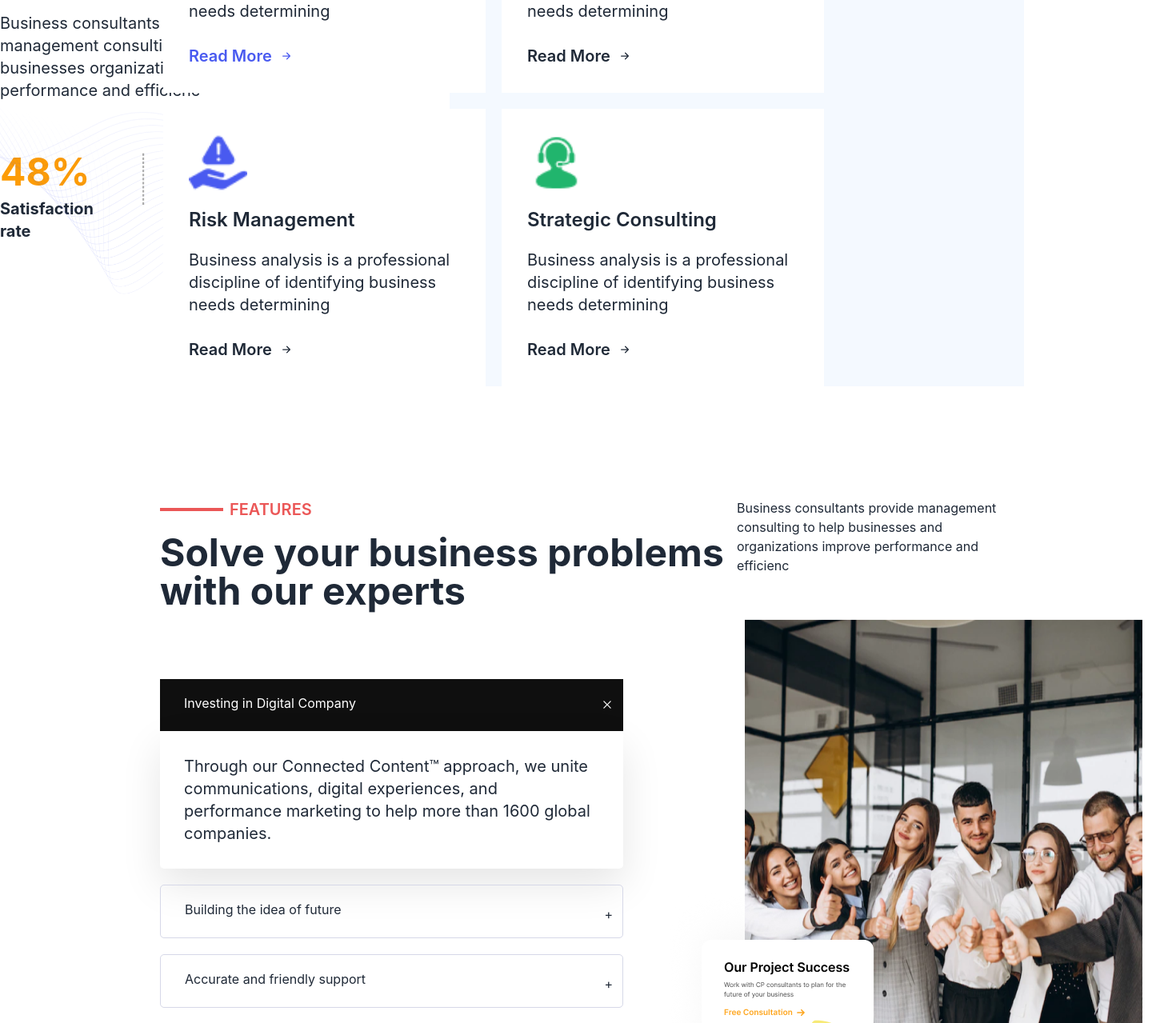
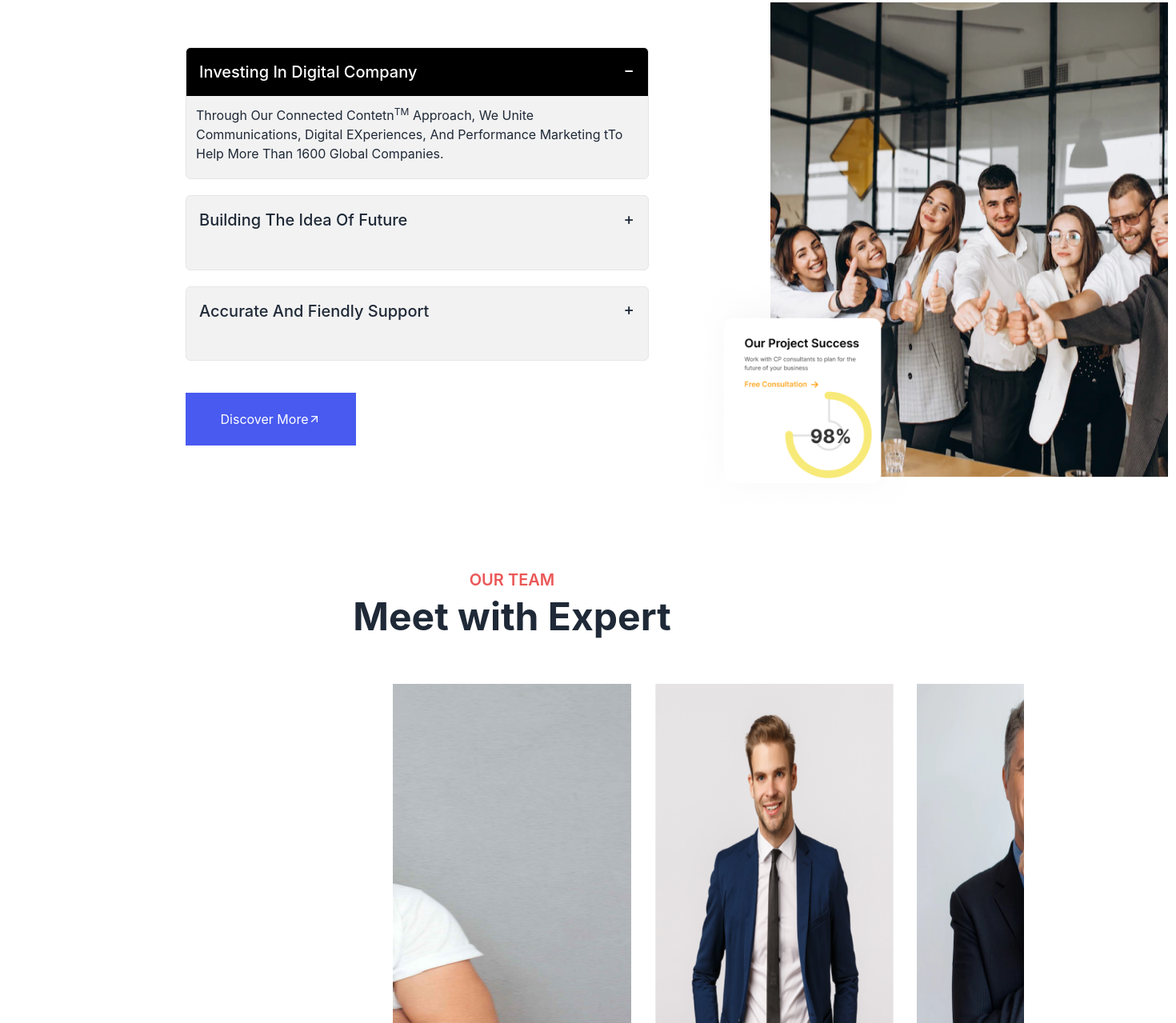
Before and after one commit to Rayhan108/creative-peoples-design, a React (Vite) app: page / in a window 1280 px wide. Shown: the part 2256-3535 px from the top of the page at 80% size, 1470 px wide, since content can reach past the window. Built offline with nearby package versions, Linux system fonts and the light colour scheme.

Commit message:
make responsive feature section

```diff
--- a/src/Home/Home/Feature/Feature.jsx
+++ b/src/Home/Home/Feature/Feature.jsx
@@ -1,11 +1,11 @@
 import { FiArrowUpRight } from "react-icons/fi";
-import { RxCross2 } from "react-icons/rx";
+
 import img from "../../../assets/img/feature.png"
 import cardImg from "../../../assets/card/Card 01.png"
 
 const Feature = () => {
   return (
-    <div className="ml-[200px] mb-[120px] mt-[140px] flex">
+    <div className="md:ml-[200px] mb-[120px] mt-[140px] md:flex p-8">
       <div className="w-[721px] h-[708px]">
         <div className="flex ">
           <hr className="w-[79px] hr mt-3 mr-2" />
@@ -16,47 +16,46 @@ const Feature = () => {
             features
           </p>
         </div>
-        <div className="w-[721px] h-[124px]">
-          <h1 className="font-bold text-5xl mt-2">
+        <div className="md:w-[721px] md:h-[124px]">
+          <h1 className="font-bold md:text-5xl text-xl mt-2">
             Solve your business problems with our experts
           </h1>
         </div>
-        <div className="w-[579px] h-[392px]">
-          <div className="mt-[58px]">
-            <div className="flex justify-between text-white bg-[#0F0F0F]">
-              <p className="pt-[18px] pl-[30px] pb-[23px] pr-[218px]">
-                Investing in Digital Company
-              </p>
-              <RxCross2 className="mt-6 mr-[12px]"></RxCross2>
-            </div>
-            <div className="p-[30px] feature-pera">
-              <p className="text-xl font-normal">
-                Through our Connected Content™ approach, we unite
-                communications, digital experiences, and performance marketing
-                to help more than 1600 global companies.
-              </p>
-            </div>
 
-            <div className="flex justify-between feature-box mt-5">
-              <p className="pt-[18px] pl-[30px] pb-[23px] pr-[218px]">
-                Building the idea of future
-              </p>
-              <p className="mt-6 mr-[12px]">+</p>
-            </div>
-            <div className="flex justify-between feature-box mt-5">
-              <p className="pt-[18px] pl-[30px] pb-[23px] pr-[218px]">
-                Accurate and friendly support
-              </p>
-              <p className="mt-6 mr-[12px]">+</p>
-            </div>
-
+        <div className="grid gap-3 lg:gap-5 mt-5 lg:mt-10 w-[579px] h-[392px]">
+                    <div tabIndex={0} className="collapse collapse-open collapse-plus border border-base-300 bg-base-200 rounded-md">
+                        <input type="checkbox" className="peer" />
+                        <div className="collapse-title text-xl font-medium bg-black text-white">
+                            Investing In Digital Company
+                        </div>
+                        <div className="collapse-content p-3">
+                            <p>Through Our Connected Contetn<sup>TM</sup> Approach, We Unite Communications, Digital EXperiences, And Performance Marketing tTo Help More Than 1600 Global Companies.</p>
+                        </div>
+                    </div>
+                    <div tabIndex={0} className="collapse collapse-plus border border-base-300 bg-base-200 rounded-md">
+                        <input type="checkbox" className="peer" />
+                        <div className="collapse-title text-xl font-medium [input:checked~&]:bg-black [input:checked~&]:text-white">
+                            Building The Idea Of Future
+                        </div>
+                        <div className="collapse-content p-3">
+                            <p>Through Our Connected Contetn<sup>TM</sup> Approach, We Unite Communications, Digital EXperiences, And Performance Marketing tTo Help More Than 1600 Global Companies.</p>
+                        </div>
+                    </div>
+                    <div tabIndex={0} className="collapse collapse-plus border border-base-300 bg-base-200 rounded-md">
+                        <input type="checkbox" className="peer" />
+                        <div className="collapse-title text-xl font-medium [input:checked~&]:bg-black [input:checked~&]:text-white">
+                            Accurate And Fiendly Support
+                        </div>
+                        <div className="collapse-content p-3">
+                            <p>Through Our Connected Contetn<sup>TM</sup> Approach, We Unite Communications, Digital EXperiences, And Performance Marketing tTo Help More Than 1600 Global Companies.</p>
+                        </div>
+                    </div>
+                </div>
             <button className="button flex items-center justify-center mt-10 text-white">
               Discover More<FiArrowUpRight></FiArrowUpRight>
             </button>
-          </div>
-        </div>
       </div>
-<div className="">
+<div className="mb-48">
     <p className="mb-[45px]">Business consultants provide management consulting to help businesses and organizations improve performance and efficienc</p>
   <div className="">
   <img className="w-[517px] h-[615px] absolute " src={img} alt="" />
--- a/src/Home/Home/Home.jsx
+++ b/src/Home/Home/Home.jsx
@@ -2,7 +2,7 @@ import About from "./About/About";
 import Feature from "./Feature/Feature";
 import Header from "./Header/Header";
 import OurTeam from "./OurTeam/OurTeam";
-import Services from "./Services/Services";
+// import Services from "./Services/Services";
 import Sponser from "./Sponser/Sponser";
 
 
@@ -12,7 +12,7 @@ const Home = () => {
            <Header></Header>
            <Sponser></Sponser>
            <About></About>
-           <Services></Services>
+           {/* <Services></Services> */}
            <Feature></Feature>
            <OurTeam></OurTeam>
         </div>
```
